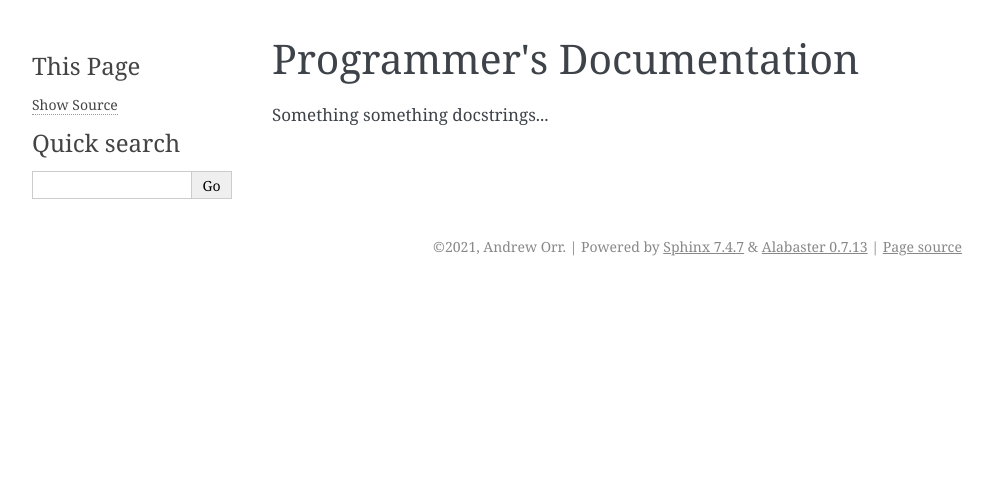
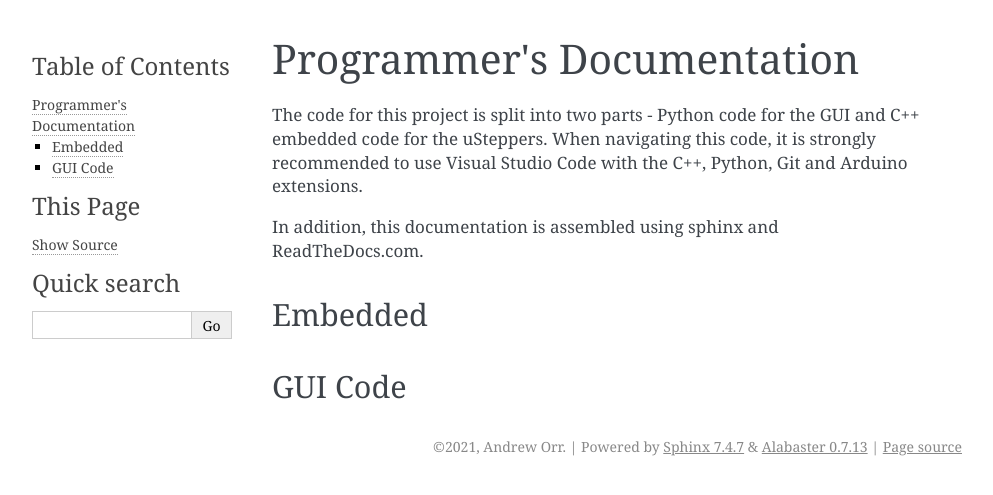
Before and after one commit to alvacjorr/bespoke-ijp, a Sphinx documentation site: the page built from docs/source/programmer.rst, in a window 1280 px wide. Shown: the top 495 px of the page, without its empty margins (148-1141 px from the left). Built offline with Sphinx 7.4.7, drawn with Linux system fonts in a browser that asks for light colours; pages that are not in the unit, such as notebooks, are missing from menus.

Commit message:
more docs

```diff
--- a/docs/source/building.rst
+++ b/docs/source/building.rst
@@ -38,7 +38,7 @@ OpenBuilds have instructions on their `website <https://openbuilds.com/builds/c-
 Downloading the software
 ************************
 
-As in previous sections!
+As in previous sections.
 
 
 Registering the X and Y axes
--- a/docs/source/programmer.rst
+++ b/docs/source/programmer.rst
@@ -1,4 +1,16 @@
 Programmer's Documentation
 ==========================
 
-Something something docstrings...
+The code for this project is split into two parts - Python code for the GUI and C++ embedded code for the uSteppers.
+When navigating this code, it is strongly recommended to use Visual Studio Code with the C++, Python, Git and Arduino extensions.
+
+In addition, this documentation is assembled using sphinx and ReadTheDocs.com.
+
+
+Embedded
+*********
+
+
+
+GUI Code
+********
```
Also changed, not shown: docs/source/background.rst (+11 -0 lines), docs/source/index.rst (+11 -16 lines).
